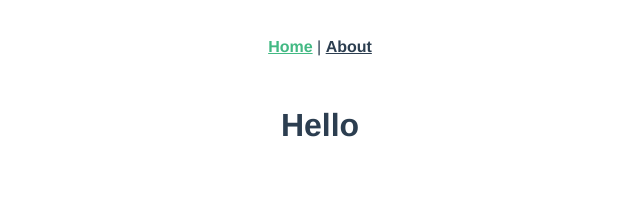
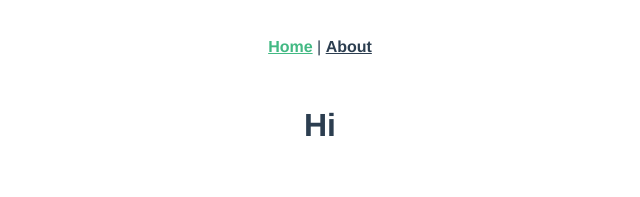
Before and after one commit to kielarneson/frontend-personal-resume, a Vue app: page / in a window 1280 px wide. Shown: the top 197 px of the page, without its empty margins (320-960 px from the left). Built offline with nearby package versions, Linux system fonts and the light colour scheme.

Commit message:
Adds bullshit

```diff
--- a/src/views/Home.vue
+++ b/src/views/Home.vue
@@ -10,7 +10,7 @@
 export default {
   data: function () {
     return {
-      message: "Hello",
+      message: "Hi",
     };
   },
   created: function () {},
```
